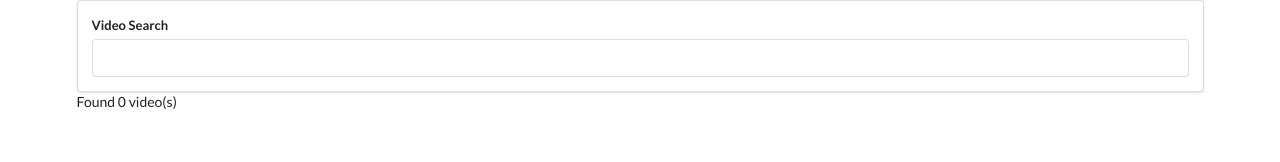
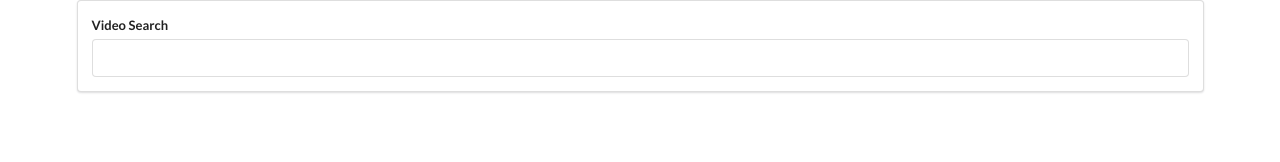
Before and after one commit to BryHoovGit/reactTube, a React (Create React App) app: page / in a window 1280 px wide. Shown: the top 162 px of the page. Built offline with nearby package versions, Linux system fonts and the light colour scheme.

Commit message:
Added Video compnents

```diff
--- a/src/App.js
+++ b/src/App.js
@@ -1,6 +1,7 @@
 import React from 'react';
 import SearchBar from './components/SearchBar';
 import youtube from './api/youtube';
+import VideoList from './components/VideoList';
 
 class App extends React.Component {
     state = { videos: [] };
@@ -19,7 +20,7 @@ class App extends React.Component {
         return (
             <div className="ui container">
                <SearchBar onFormSubmit={this.onTermSubmit} />
-               Found {this.state.videos.length} video(s)
+               <VideoList videos={this.state.videos} />
             </div>
         );
     }
--- a/src/components/VideoItem.js
+++ b/src/components/VideoItem.js
@@ -1,6 +1,6 @@
 import React from 'react'
 
-const VideoItem = () => {
+const VideoItem = (props) => {
     return (
         <div>
             VideoItem
--- a/src/components/VideoList.js
+++ b/src/components/VideoList.js
@@ -1,9 +1,14 @@
 import React from 'react'
+import VideoItem from './VideoItem';
 
-const VideoList = () => {
+const VideoList = ({ videos }) => {
+    const renderedList = videos.map((video) =>{
+        return <VideoItem />;
+    });
+
     return (
         <div>
-            VideoList
+            {renderedList}
         </div>
     )
 }
```
